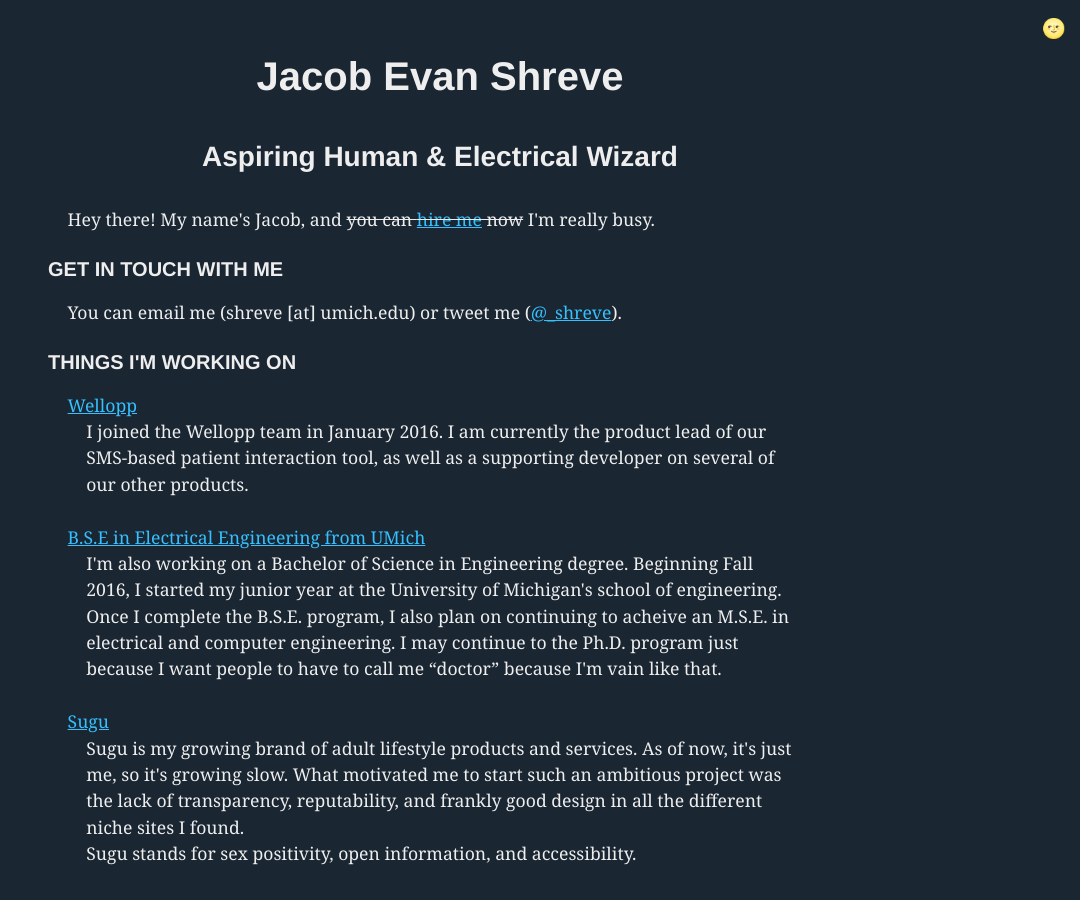
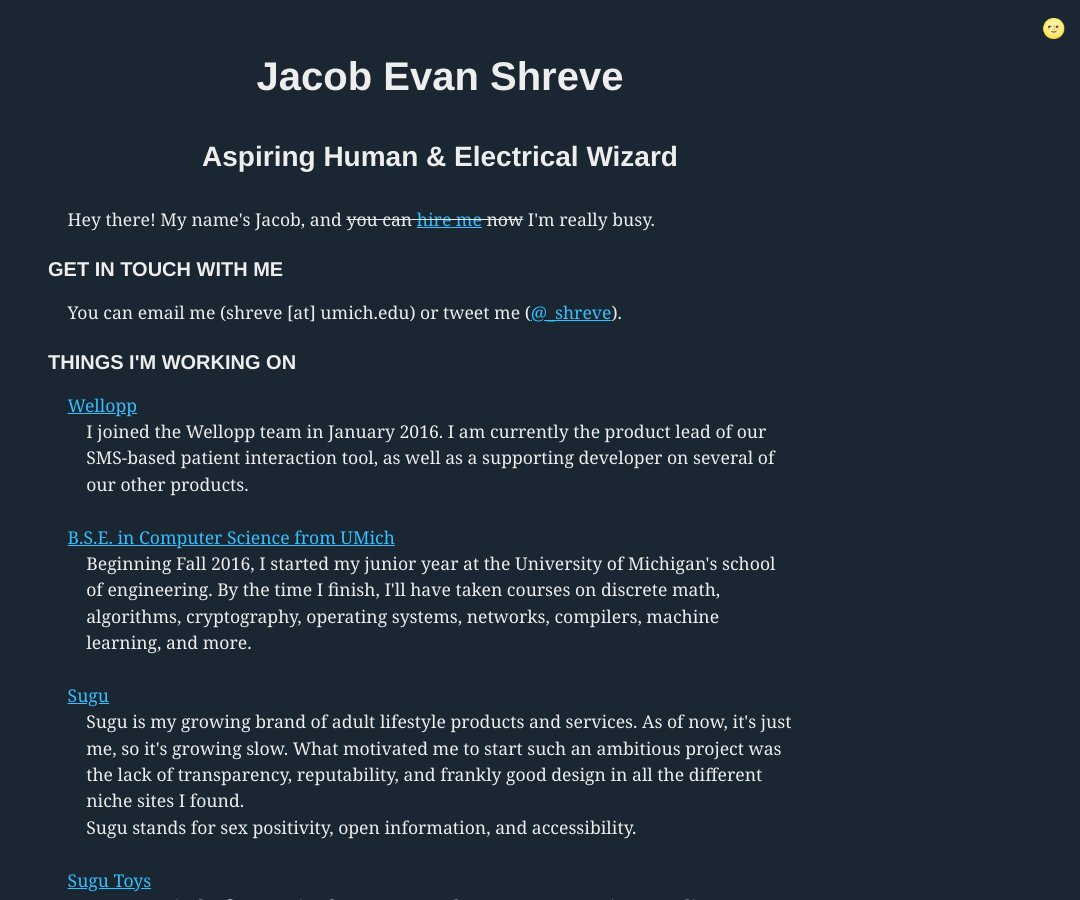
Before and after one commit to shreve/shreve.io, a Jekyll site: the page built from index.html, in a window 1280 px wide and 900 px high. Shown: the whole window, without its empty margins (200-1280 px from the left). Built offline with Jekyll 4.4.1, drawn with Linux system fonts in a browser that asks for light colours; some web fonts are replaced; comment, search, counter and statistics services are not loaded.

Commit message:
Update school module

```diff
--- a/index.html
+++ b/index.html
@@ -24,11 +24,11 @@
         our SMS-based patient interaction tool, as well as a supporting developer on
         several of our other products.
       </p></li>
-    <li><a href="http://www.engin.umich.edu/college/academics/undergrad/degrees/options">B.S.E in Electrical Engineering from UMich</a>
+    <li><a href="http://www.engin.umich.edu/college/academics/undergrad/degrees/options">B.S.E. in Computer Science	from UMich</a>
       <p>
-        I'm also working on a Bachelor of Science in Engineering degree. Beginning Fall 2016, I started my junior year at the University
-        of Michigan's school of engineering. Once I complete the B.S.E. program, I also plan on continuing to acheive an M.S.E. in electrical
-        and computer engineering. I may continue to the Ph.D. program just because I want people to have to call me “doctor” because I'm vain like that.
+        Beginning Fall 2016, I started my junior year at the University of Michigan's school of engineering.
+        By the time I finish, I'll have taken courses on discrete math, algorithms, cryptography, operating systems,
+        networks, compilers, machine learning, and more.
       </p>
     </li>
     <li><a href="https://www.sugu.org" title="Sugu, the adult lifestyle brand">Sugu</a>
```
